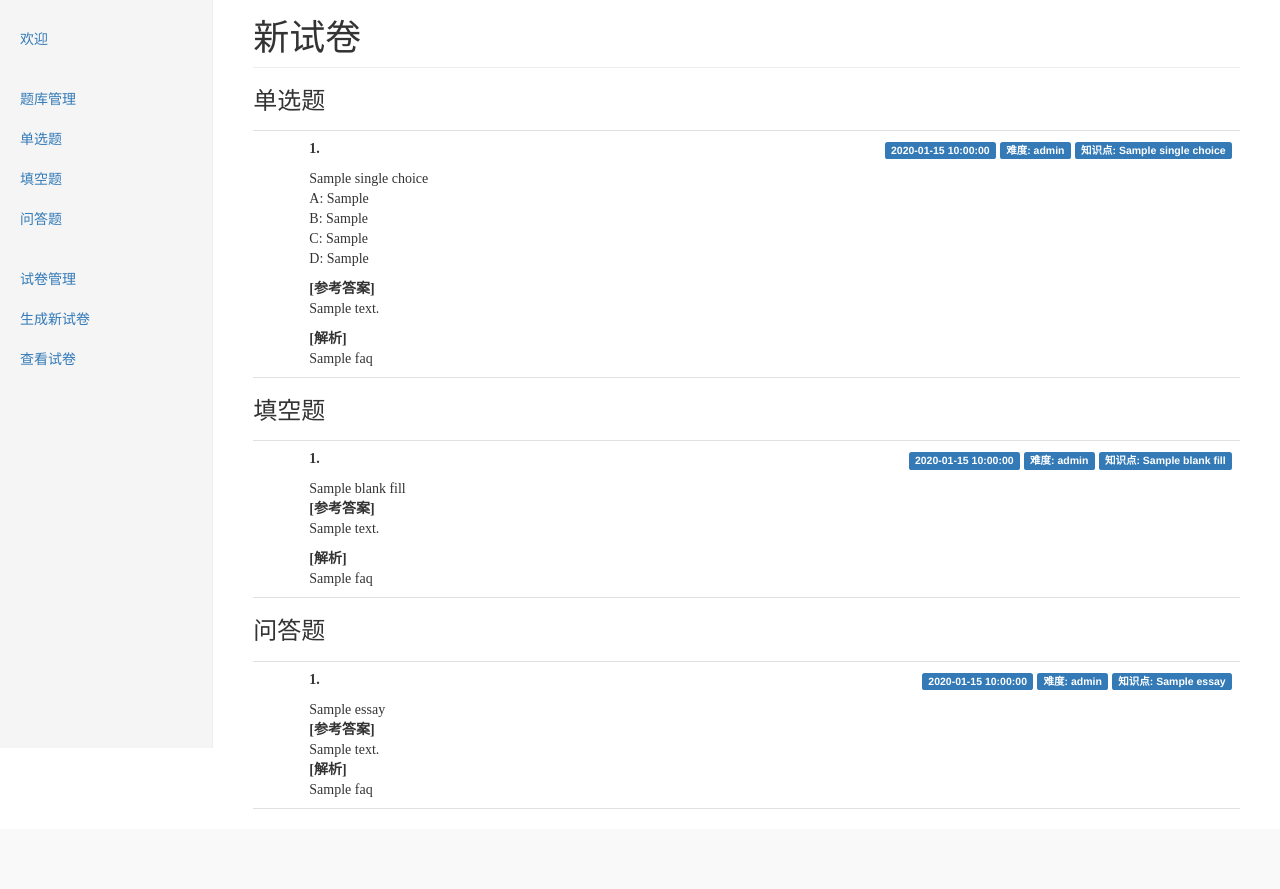
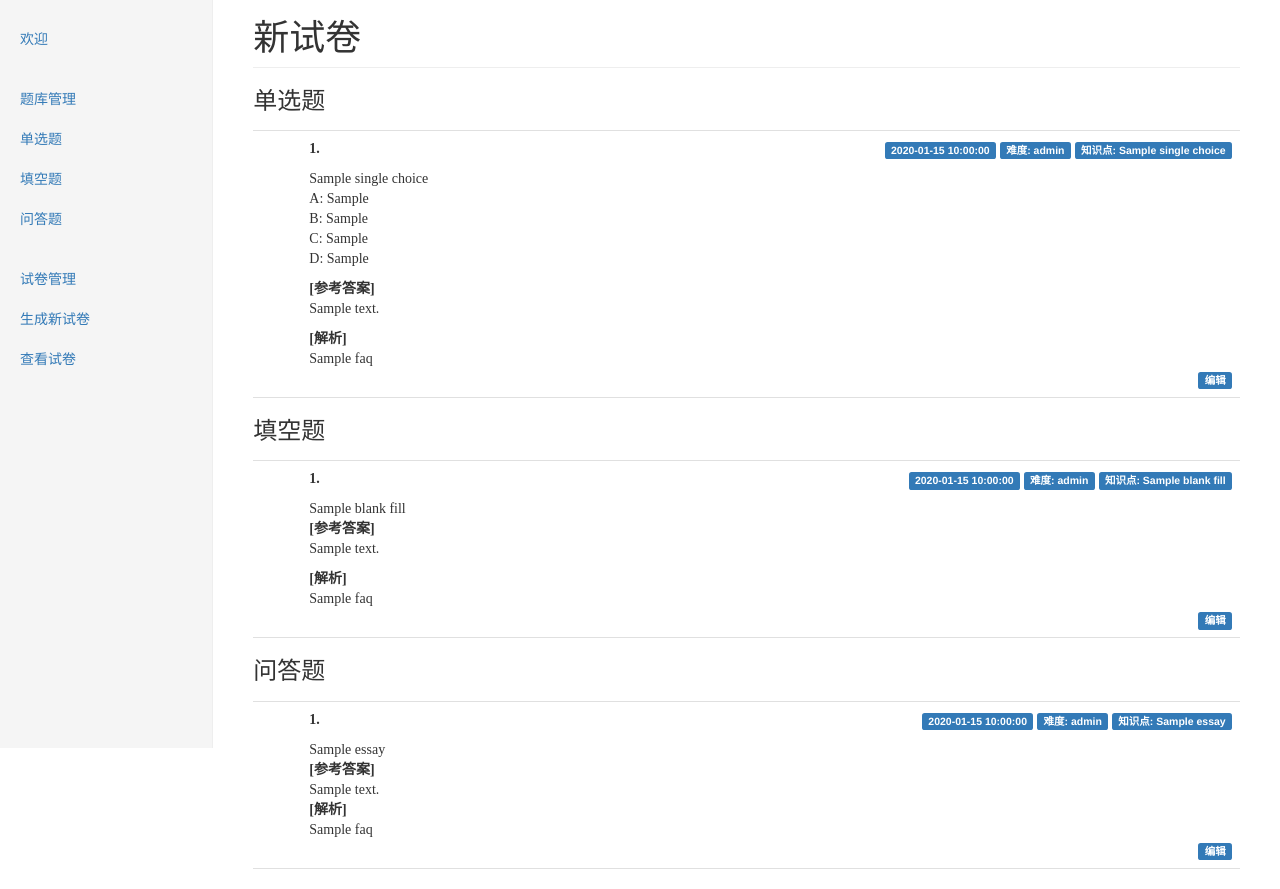
Before and after one commit to ts25504/item-bank, a Python web app: template app/templates/new_test_paper.html in a window 1280 px wide. Shown: the part 52-941 px from the top of the page. Before the commit the page ends 861 px from the top, so only its background shows below. Run offline with Jinja, Linux system fonts and the light colour scheme; the template is opened without the code that fills it: most values are stand-ins (such as "Sample title", 1, 10 or a date in 2020); some libraries are stand-ins or nearby versions.

Commit message:
Add edit problem button...

```diff
--- a/app/templates/new_test_paper.html
+++ b/app/templates/new_test_paper.html
@@ -25,6 +25,11 @@
             <div class="post-bold">[解析]</div>
             {{ sc.faq | safe }}
         </div>
+        <div class="post-footer">
+            <a href="#">
+                <span class="label label-primary">编辑</span>
+            </a>
+        </div>
     </div>
     </li>
     {% endfor %}
@@ -45,6 +50,11 @@
                 <div class="post-bold">[参考答案]</div> <p>{{ bf.answer }}</p>
                 <div class="post-bold">[解析]</div>
                 {{ bf.faq | safe }}
+            </div>
+            <div class="post-footer">
+                <a href="">
+                    <span class="label label-primary">编辑</span>
+                </a>
             </div>
         </div>
     </li>
@@ -68,6 +78,11 @@
                 <div class="post-bold">[解析]</div>
                 {{ es.faq | safe }}
             </div>
+            <div class="post-footer">
+                <a href="">
+                    <span class="label label-primary">编辑</span>
+                </a>
+            </div>
         </div>
     </li>
     {% endfor %}
```
Also changed, not shown: app/main/views.py (+6 -3 lines).
